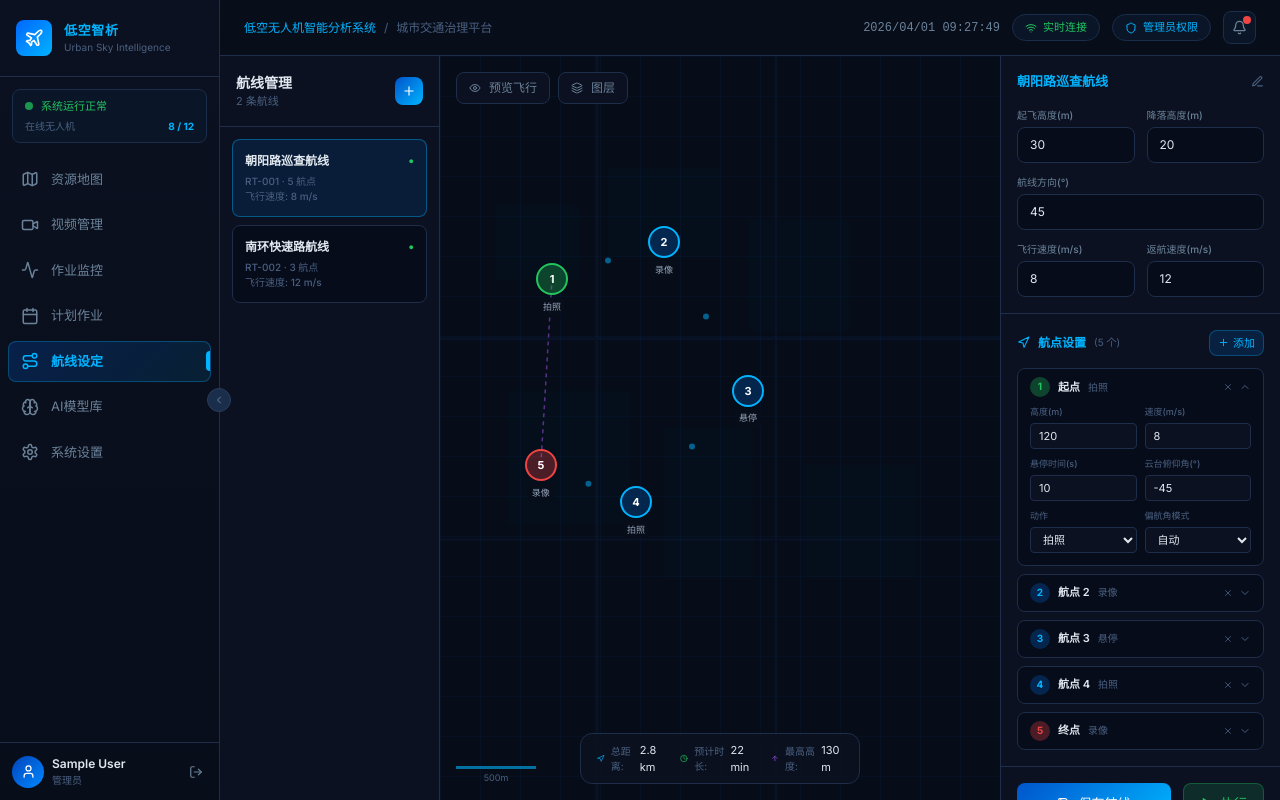
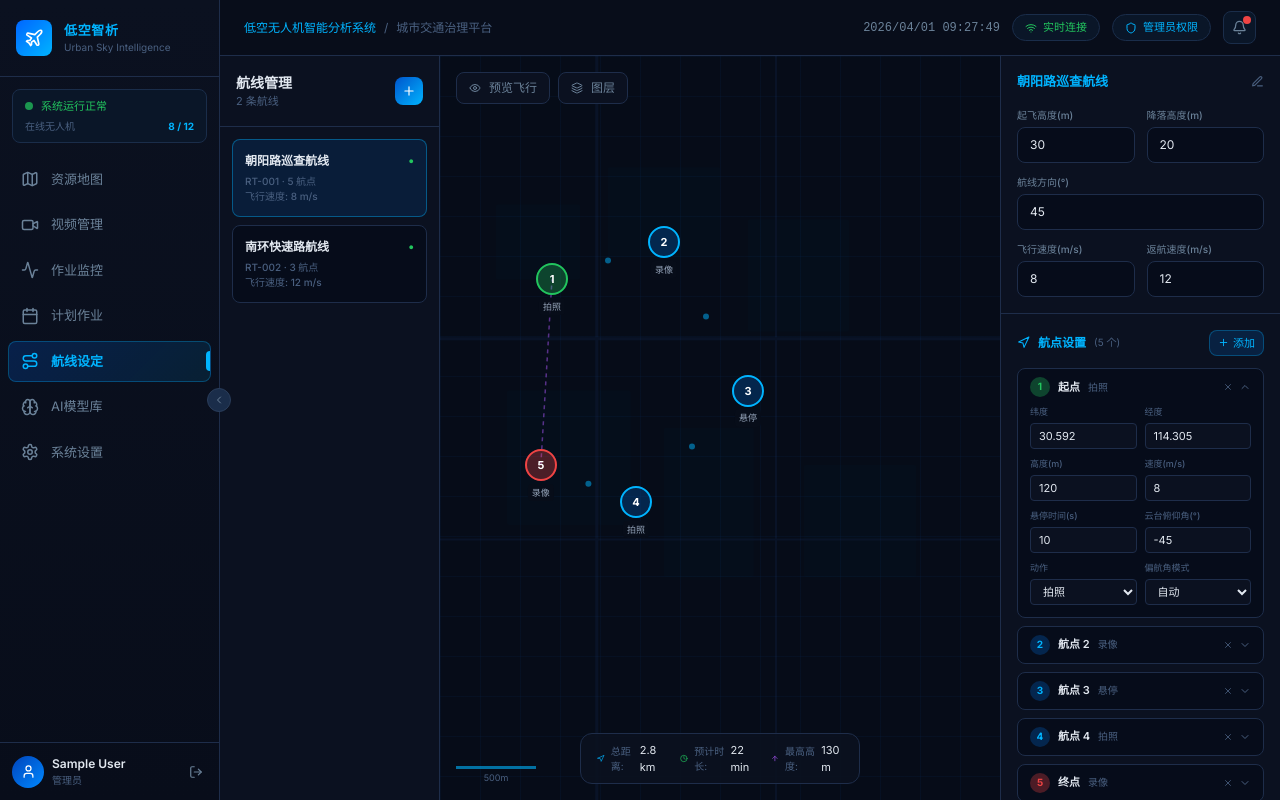
Before and after one commit to SiRi623/MLHW1, a React (Vite) app: page /route-planning in a window 1280 px wide. Built offline with nearby package versions, Linux system fonts and the light colour scheme; sample sign-in values are in the browser's storage.

Commit message:
添加航线设定经纬度编辑功能

```diff
--- a/src/app/pages/RoutePlanning.tsx
+++ b/src/app/pages/RoutePlanning.tsx
@@ -469,6 +469,29 @@ export function RoutePlanning() {
                 {/* Expanded Settings */}
                 {expandedWp === wp.id && (
                   <div className="px-3 pb-3 grid grid-cols-2 gap-2">
+                     {/* 经纬度 - 插入到这里 */}
+                    <div>
+                      <label style={{ color: "#4a6080", fontSize: "9px", display: "block", marginBottom: "3px" }}>纬度</label>
+                      <input
+                        type="number"
+                        step="0.0001"
+                        value={wp.lat}
+                        onChange={(e) => updateWaypoint(wp.id, "lat", parseFloat(e.target.value))}
+                        className="w-full px-2 py-1 rounded outline-none"
+                        style={{ background: "#0b1120", border: "1px solid #1e2d4a", color: "#e2e8f0", fontSize: "11px" }}
+                      />
+                    </div>
+                    <div>
+                      <label style={{ color: "#4a6080", fontSize: "9px", display: "block", marginBottom: "3px" }}>经度</label>
+                      <input
+                        type="number"
+                        step="0.0001"
+                        value={wp.lng}
+                        onChange={(e) => updateWaypoint(wp.id, "lng", parseFloat(e.target.value))}
+                        className="w-full px-2 py-1 rounded outline-none"
+                        style={{ background: "#0b1120", border: "1px solid #1e2d4a", color: "#e2e8f0", fontSize: "11px" }}
+                      />
+                    </div>
                     {[
                       { label: "高度(m)", field: "altitude", value: wp.altitude },
                       { label: "速度(m/s)", field: "speed", value: wp.speed },
```
